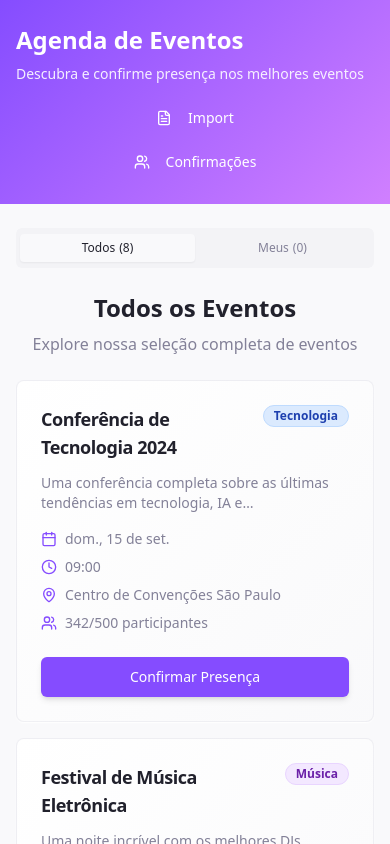
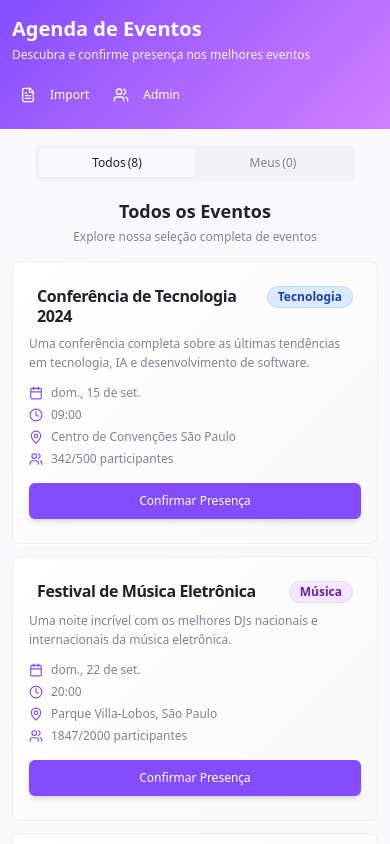
Before and after one commit to xitao-moura/event-confirm-hub, a React (Vite) app: page / in a window 390 px wide. Shown: the top 844 px of the page. Built offline with nearby package versions, Linux system fonts and the light colour scheme.

Commit message:
Melhorar responsividade mobile
Ajusta o layout das páginas para melhor visualização em dispositivos móveis.

```diff
--- a/src/components/EventCard.tsx
+++ b/src/components/EventCard.tsx
@@ -45,50 +45,50 @@ export const EventCard = ({ event, isConfirmed, onConfirm, onCancel }: EventCard
   };
 
   return (
-    <Card className="bg-gradient-card shadow-card hover:shadow-hover transition-all duration-300 transform hover:scale-105 border border-border/50">
-      <CardHeader className="pb-3">
+    <Card className="bg-gradient-card shadow-card hover:shadow-hover transition-all duration-300 hover:scale-[1.02] border border-border/50">
+      <CardHeader className="pb-2 sm:pb-3">
         <div className="flex justify-between items-start gap-2">
-          <CardTitle className="text-lg font-semibold text-foreground line-clamp-2">
+          <CardTitle className="text-base sm:text-lg font-semibold text-foreground line-clamp-2 leading-tight">
             {event.title}
           </CardTitle>
-          <Badge className={`${getCategoryColor(event.category)} border`}>
+          <Badge className={`${getCategoryColor(event.category)} border text-xs shrink-0`}>
             {event.category}
           </Badge>
         </div>
       </CardHeader>
 
-      <CardContent className="space-y-4">
-        <p className="text-muted-foreground text-sm line-clamp-2">
+      <CardContent className="space-y-3 sm:space-y-4 px-4 sm:px-6">
+        <p className="text-muted-foreground text-xs sm:text-sm line-clamp-2 leading-relaxed">
           {event.description}
         </p>
 
-        <div className="space-y-2">
-          <div className="flex items-center gap-2 text-sm text-muted-foreground">
-            <Calendar className="w-4 h-4 text-primary" />
-            <span>{formatDate(event.date)}</span>
+        <div className="space-y-1.5 sm:space-y-2">
+          <div className="flex items-center gap-2 text-xs sm:text-sm text-muted-foreground">
+            <Calendar className="w-3.5 h-3.5 sm:w-4 sm:h-4 text-primary shrink-0" />
+            <span className="truncate">{formatDate(event.date)}</span>
           </div>
 
-          <div className="flex items-center gap-2 text-sm text-muted-foreground">
-            <Clock className="w-4 h-4 text-primary" />
-            <span>{event.time}</span>
+          <div className="flex items-center gap-2 text-xs sm:text-sm text-muted-foreground">
+            <Clock className="w-3.5 h-3.5 sm:w-4 sm:h-4 text-primary shrink-0" />
+            <span className="truncate">{event.time}</span>
           </div>
 
-          <div className="flex items-center gap-2 text-sm text-muted-foreground">
-            <MapPin className="w-4 h-4 text-primary" />
-            <span className="line-clamp-1">{event.location}</span>
+          <div className="flex items-center gap-2 text-xs sm:text-sm text-muted-foreground">
+            <MapPin className="w-3.5 h-3.5 sm:w-4 sm:h-4 text-primary shrink-0" />
+            <span className="line-clamp-1 min-w-0">{event.location}</span>
           </div>
 
-          <div className="flex items-center gap-2 text-sm text-muted-foreground">
-            <Users className="w-4 h-4 text-primary" />
-            <span>{event.currentAttendees}/{event.maxAttendees} participantes</span>
+          <div className="flex items-center gap-2 text-xs sm:text-sm text-muted-foreground">
+            <Users className="w-3.5 h-3.5 sm:w-4 sm:h-4 text-primary shrink-0" />
+            <span className="truncate">{event.currentAttendees}/{event.maxAttendees} participantes</span>
           </div>
         </div>
 
-        <div className="pt-2">
+        <div className="pt-1 sm:pt-2">
           {isConfirmed ? (
             <Button
               variant="outline"
-              className="w-full"
+              className="w-full h-9 sm:h-10 text-xs sm:text-sm font-medium"
               onClick={() => onCancel(event.id)}
             >
               Cancelar Presença
@@ -96,7 +96,7 @@ export const EventCard = ({ event, isConfirmed, onConfirm, onCancel }: EventCard
           ) : (
             <Button
               variant="confirm"
-              className="w-full"
+              className="w-full h-9 sm:h-10 text-xs sm:text-sm font-medium"
               onClick={() => onConfirm(event.id)}
               disabled={event.currentAttendees >= event.maxAttendees}
             >
--- a/src/pages/Index.tsx
+++ b/src/pages/Index.tsx
@@ -59,25 +59,23 @@ const Index = () => {
     <div className="min-h-screen bg-background">
       {/* Header */}
       <div className="bg-gradient-primary text-primary-foreground">
-        <div className="container mx-auto px-4 py-6 lg:py-8">
-          <div className="flex flex-col lg:flex-row lg:justify-between lg:items-start gap-4">
-            <div>
-              <h1 className="text-2xl sm:text-3xl lg:text-4xl font-bold mb-2">Agenda de Eventos</h1>
-              <p className="text-sm sm:text-base lg:text-lg opacity-90">Descubra e confirme presença nos melhores eventos</p>
+        <div className="container mx-auto px-3 sm:px-4 py-4 sm:py-6 lg:py-8">
+          <div className="flex flex-col lg:flex-row lg:justify-between lg:items-start gap-3 sm:gap-4">
+            <div className="min-w-0">
+              <h1 className="text-xl sm:text-2xl lg:text-4xl font-bold mb-1 sm:mb-2 leading-tight">Agenda de Eventos</h1>
+              <p className="text-xs sm:text-sm lg:text-lg opacity-90 leading-relaxed">Descubra e confirme presença nos melhores eventos</p>
             </div>
-            <div className="flex flex-col sm:flex-row gap-2">
+            <div className="flex flex-row gap-2 shrink-0">
               <Link to="/admin/import">
-                <Button variant="ghost" size="sm" className="w-full sm:w-auto text-primary-foreground hover:bg-white/20">
-                  <FileText className="w-4 h-4 mr-2" />
-                  <span className="hidden sm:inline">Importar CSV</span>
-                  <span className="sm:hidden">Import</span>
+                <Button variant="ghost" size="sm" className="w-auto text-primary-foreground hover:bg-white/20 px-2 sm:px-3">
+                  <FileText className="w-3.5 h-3.5 sm:w-4 sm:h-4 mr-1.5 sm:mr-2" />
+                  <span className="text-xs sm:text-sm">Import</span>
                 </Button>
               </Link>
               <Link to="/admin/confirmations">
-                <Button variant="ghost" size="sm" className="w-full sm:w-auto text-primary-foreground hover:bg-white/20">
-                  <Users className="w-4 h-4 mr-2" />
-                  <span className="hidden sm:inline">Ver Confirmações</span>
-                  <span className="sm:hidden">Confirmações</span>
+                <Button variant="ghost" size="sm" className="w-auto text-primary-foreground hover:bg-white/20 px-2 sm:px-3">
+                  <Users className="w-3.5 h-3.5 sm:w-4 sm:h-4 mr-1.5 sm:mr-2" />
+                  <span className="text-xs sm:text-sm">Admin</span>
                 </Button>
               </Link>
             </div>
@@ -86,28 +84,28 @@ const Index = () => {
       </div>
 
       {/* Main Content */}
-      <div className="container mx-auto px-4 py-6 lg:py-8">
+      <div className="container mx-auto px-3 sm:px-4 py-4 sm:py-6 lg:py-8">
         <Tabs defaultValue="all" className="w-full">
-          <TabsList className="grid w-full grid-cols-2 max-w-sm sm:max-w-md mx-auto mb-6 lg:mb-8">
-            <TabsTrigger value="all" className="text-xs sm:text-sm px-2 sm:px-4">
-              <span className="hidden sm:inline">Todos os Eventos</span>
+          <TabsList className="grid w-full grid-cols-2 max-w-xs sm:max-w-sm mx-auto mb-4 sm:mb-6 lg:mb-8 h-9 sm:h-10">
+            <TabsTrigger value="all" className="text-xs sm:text-sm px-1.5 sm:px-2 lg:px-4">
+              <span className="hidden sm:inline">Todos</span>
               <span className="sm:hidden">Todos</span>
-              <span className="ml-1">({mockEvents.length})</span>
+              <span className="ml-0.5 sm:ml-1">({mockEvents.length})</span>
             </TabsTrigger>
-            <TabsTrigger value="confirmed" className="text-xs sm:text-sm px-2 sm:px-4">
-              <span className="hidden sm:inline">Meus Eventos</span>
+            <TabsTrigger value="confirmed" className="text-xs sm:text-sm px-1.5 sm:px-2 lg:px-4">
+              <span className="hidden sm:inline">Meus</span>
               <span className="sm:hidden">Meus</span>
-              <span className="ml-1">({confirmedEventsList.length})</span>
+              <span className="ml-0.5 sm:ml-1">({confirmedEventsList.length})</span>
             </TabsTrigger>
           </TabsList>
 
-          <TabsContent value="all" className="space-y-6">
-            <div className="text-center mb-6">
-              <h2 className="text-2xl font-semibold text-foreground mb-2">Todos os Eventos</h2>
-              <p className="text-muted-foreground">Explore nossa seleção completa de eventos</p>
+          <TabsContent value="all" className="space-y-4 sm:space-y-6">
+            <div className="text-center mb-4 sm:mb-6">
+              <h2 className="text-lg sm:text-xl lg:text-2xl font-semibold text-foreground mb-1 sm:mb-2">Todos os Eventos</h2>
+              <p className="text-xs sm:text-sm text-muted-foreground">Explore nossa seleção completa de eventos</p>
             </div>
 
-            <div className="grid grid-cols-1 sm:grid-cols-2 lg:grid-cols-3 xl:grid-cols-4 gap-4 lg:gap-6">
+            <div className="grid grid-cols-1 sm:grid-cols-2 lg:grid-cols-3 xl:grid-cols-4 gap-3 sm:gap-4 lg:gap-6">
               {mockEvents.map(event => (
                 <EventCard
                   key={event.id}
@@ -120,10 +118,10 @@ const Index = () => {
             </div>
           </TabsContent>
 
-          <TabsContent value="confirmed" className="space-y-6">
-            <div className="text-center mb-6">
-              <h2 className="text-2xl font-semibold text-foreground mb-2">Meus Eventos</h2>
-              <p className="text-muted-foreground">
+          <TabsContent value="confirmed" className="space-y-4 sm:space-y-6">
+            <div className="text-center mb-4 sm:mb-6">
+              <h2 className="text-lg sm:text-xl lg:text-2xl font-semibold text-foreground mb-1 sm:mb-2">Meus Eventos</h2>
+              <p className="text-xs sm:text-sm text-muted-foreground">
                 {confirmedEventsList.length > 0
                   ? "Eventos que você confirmou presença"
                   : "Você ainda não confirmou presença em nenhum evento"
@@ -132,7 +130,7 @@ const Index = () => {
             </div>
 
             {confirmedEventsList.length > 0 ? (
-              <div className="grid grid-cols-1 sm:grid-cols-2 lg:grid-cols-3 xl:grid-cols-4 gap-4 lg:gap-6">
+              <div className="grid grid-cols-1 sm:grid-cols-2 lg:grid-cols-3 xl:grid-cols-4 gap-3 sm:gap-4 lg:gap-6">
                 {confirmedEventsList.map(event => (
                   <EventCard
                     key={event.id}
@@ -144,12 +142,12 @@ const Index = () => {
                 ))}
               </div>
             ) : (
-              <div className="text-center py-12">
-                <div className="w-32 h-32 mx-auto mb-4 bg-muted rounded-full flex items-center justify-center">
-                  <span className="text-4xl">📅</span>
+              <div className="text-center py-8 sm:py-12">
+                <div className="w-24 h-24 sm:w-32 sm:h-32 mx-auto mb-3 sm:mb-4 bg-muted rounded-full flex items-center justify-center">
+                  <span className="text-2xl sm:text-4xl">📅</span>
                 </div>
-                <p className="text-lg text-muted-foreground mb-2">Nenhum evento confirmado</p>
-                <p className="text-sm text-muted-foreground">
+                <p className="text-sm sm:text-lg text-muted-foreground mb-1 sm:mb-2">Nenhum evento confirmado</p>
+                <p className="text-xs sm:text-sm text-muted-foreground px-4">
                   Visite a aba "Todos os Eventos" para confirmar sua presença
                 </p>
               </div>
```
